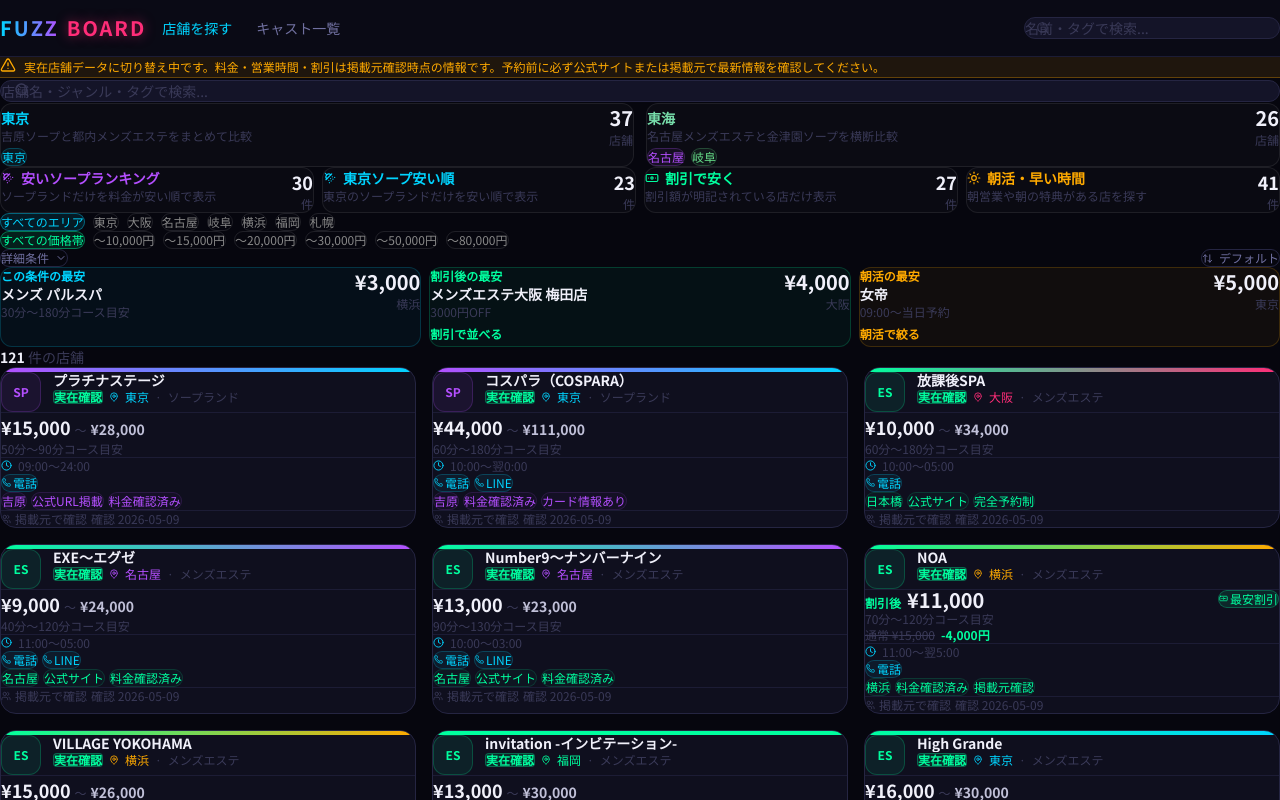
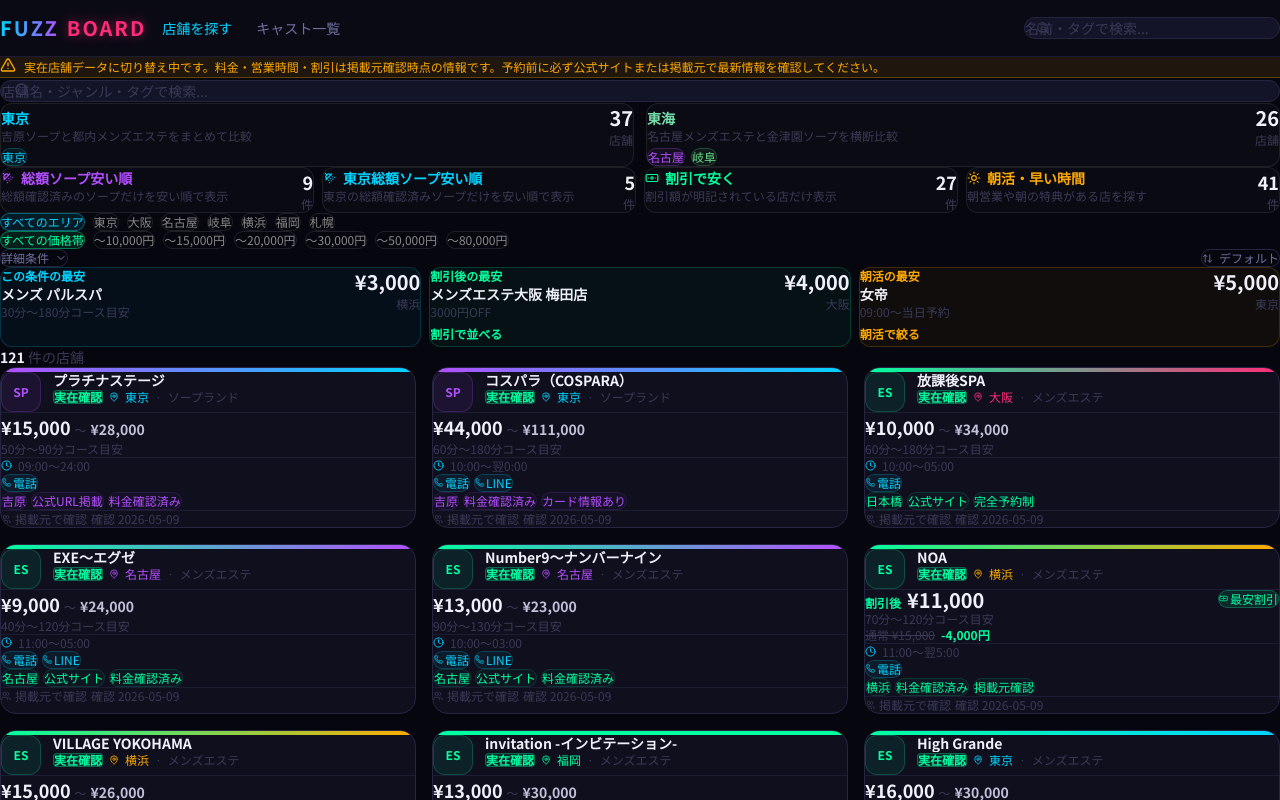
Before and after one commit to jim-auto/fuzoku-review-board, a React (Vite) app: page /#/shops in a window 1280 px wide. Shown: the top 800 px of the page. Built offline with nearby package versions, Linux system fonts and the light colour scheme.

Commit message:
Limit soap rankings to total prices

```diff
--- a/src/pages/HomePage.tsx
+++ b/src/pages/HomePage.tsx
@@ -6,6 +6,7 @@
 import ShopCard from '../components/ShopCard'
 import CastCard from '../components/CastCard'
 import { AREA_COLORS, AREA_NAMES, GENRE_COLORS, GENRES, REGION_GROUPS } from '../constants/taxonomy'
+import { isTotalComparableSoap } from '../utils/shops'
 
 const shops = shopsData as Shop[]
 const casts = castsData as Cast[]
@@ -54,13 +55,14 @@
   )
 }
 
-function buildShopQuery(params: { region?: string; area?: string; genre?: string; search?: string; sort?: string }): string {
+function buildShopQuery(params: { region?: string; area?: string; genre?: string; search?: string; sort?: string; total?: boolean }): string {
   const searchParams = new URLSearchParams()
   if (params.region) searchParams.set('region', params.region)
   if (params.area) searchParams.set('area', params.area)
   if (params.genre) searchParams.set('genre', params.genre)
   if (params.search) searchParams.set('q', params.search)
   if (params.sort) searchParams.set('sort', params.sort)
+  if (params.total) searchParams.set('total', '1')
   return `/shops?${searchParams.toString()}`
 }
 
@@ -83,11 +85,11 @@
     })),
   }))
   const cheapSoapRanking = shops
-    .filter(shop => shop.genre === 'ソープランド')
+    .filter(isTotalComparableSoap)
     .sort((a, b) => a.price.min - b.price.min)
     .slice(0, 5)
   const cheapTokyoSoapRanking = shops
-    .filter(shop => shop.area === '東京' && shop.genre === 'ソープランド')
+    .filter(shop => shop.area === '東京' && isTotalComparableSoap(shop))
     .sort((a, b) => a.price.min - b.price.min)
     .slice(0, 5)
 
@@ -234,10 +236,10 @@
           <h2 className="section-title mb-0">
             <span className="w-0.5 h-5 rounded-full bg-gradient-to-b from-neon-amber to-neon-purple flex-shrink-0" />
             <Trophy size={16} className="text-neon-amber" />
-            安いソープランキング
+            総額で安いソープランキング
           </h2>
           <Link
-            to={buildShopQuery({ genre: 'ソープランド', sort: 'price_asc' })}
+            to={buildShopQuery({ genre: 'ソープランド', sort: 'price_asc', total: true })}
             className="flex items-center gap-1 text-xs text-neon-cyan hover:text-neon-cyan/70 transition-colors"
           >
             すべて見る <ArrowRight size={12} />
@@ -270,10 +272,10 @@
           <h2 className="section-title mb-0">
             <span className="w-0.5 h-5 rounded-full bg-gradient-to-b from-neon-cyan to-neon-purple flex-shrink-0" />
             <Trophy size={16} className="text-neon-cyan" />
-            東京の安いソープランキング
+            東京の総額で安いソープランキング
           </h2>
           <Link
-            to={buildShopQuery({ area: '東京', genre: 'ソープランド', sort: 'price_asc' })}
+            to={buildShopQuery({ area: '東京', genre: 'ソープランド', sort: 'price_asc', total: true })}
             className="flex items-center gap-1 text-xs text-neon-cyan hover:text-neon-cyan/70 transition-colors"
           >
             すべて見る <ArrowRight size={12} />
--- a/src/pages/ShopListPage.tsx
+++ b/src/pages/ShopListPage.tsx
@@ -6,6 +6,7 @@
 import ShopCard from '../components/ShopCard'
 import SearchBar from '../components/SearchBar'
 import { getDiscountPrice } from '../utils/pricing'
+import { isTotalComparableSoap } from '../utils/shops'
 import { AREA_COLORS, AREA_NAMES, GENRE_COLORS, GENRE_NAMES, REGION_GROUPS } from '../constants/taxonomy'
 
 const allShops = shopsData as Shop[]
@@ -55,6 +56,7 @@
   reservation: string
   discount: boolean
   morning: boolean
+  total: boolean
   ns: boolean
   nn: boolean
   search: string
@@ -79,6 +81,7 @@
   reservation: '',
   discount: false,
   morning: false,
+  total: false,
   ns: false,
   nn: false,
   search: '',
@@ -99,6 +102,7 @@
     if (f.reservation && !s.reservation.includes(f.reservation)) return false
     if (f.discount && !getDiscountPrice(s).hasAmount) return false
     if (f.morning && !s.morning.available) return false
+    if (f.total && !isTotalComparableSoap(s)) return false
     if (f.ns && s.options.ns !== true) return false
     if (f.nn && s.options.nn !== true) return false
     if (f.search) {
@@ -174,6 +178,7 @@
     reservation: searchParams.get('reservation') ?? '',
     discount: searchParams.get('discount') === '1',
     morning: searchParams.get('morning') === '1',
+    total: searchParams.get('total') === '1',
     ns: searchParams.get('ns') === '1',
     nn: searchParams.get('nn') === '1',
     search: searchParams.get('q') ?? '',
@@ -191,8 +196,8 @@
   const activeRegionShortcuts = REGION_SHORTCUTS.find(group => group.region === filter.region)?.items ?? []
   const discountCount = allShops.filter(shop => getDiscountPrice(shop).hasAmount).length
   const morningCount = allShops.filter(shop => shop.morning.available).length
-  const soapCount = allShops.filter(shop => shop.genre === 'ソープランド').length
-  const tokyoSoapCount = allShops.filter(shop => shop.area === '東京' && shop.genre === 'ソープランド').length
+  const soapCount = allShops.filter(isTotalComparableSoap).length
+  const tokyoSoapCount = allShops.filter(shop => shop.area === '東京' && isTotalComparableSoap(shop)).length
 
   const updateFilter = (updater: (current: ShopFilter) => ShopFilter, nextSort: SortKey = sort) => {
     const next = updater(filter)
@@ -204,6 +209,7 @@
     if (next.reservation) params.set('reservation', next.reservation)
     if (next.discount) params.set('discount', '1')
     if (next.morning) params.set('morning', '1')
+    if (next.total) params.set('total', '1')
     if (next.ns) params.set('ns', '1')
     if (next.nn) params.set('nn', '1')
     if (next.search) params.set('q', next.search)
@@ -265,6 +271,7 @@
     filter.reservation && { key: 'reservation', label: filter.reservation, clear: () => updateFilter(f => ({ ...f, reservation: '' })) },
     filter.discount && { key: 'discount', label: '割引あり', clear: () => updateFilter(f => ({ ...f, discount: false })) },
     filter.morning && { key: 'morning', label: '朝活・早い時間', clear: () => updateFilter(f => ({ ...f, morning: false })) },
+    filter.total && { key: 'total', label: '総額確認済み', clear: () => updateFilter(f => ({ ...f, total: false })) },
     filter.ns && { key: 'ns', label: 'NS対応', clear: () => updateFilter(f => ({ ...f, ns: false })) },
     filter.nn && { key: 'nn', label: 'NN対応', clear: () => updateFilter(f => ({ ...f, nn: false })) },
     filter.search && { key: 'search', label: `検索: ${filter.search}`, clear: () => updateFilter(f => ({ ...f, search: '' })) },
@@ -370,9 +377,13 @@
 
       <div className="grid grid-cols-1 sm:grid-cols-2 lg:grid-cols-4 gap-2">
         <button
-          onClick={() => updateFilter(f => ({ ...f, genre: f.genre === 'ソープランド' ? '' : 'ソープランド' }), 'price_asc')}
+          onClick={() => updateFilter(f => ({
+            ...f,
+            genre: f.genre === 'ソープランド' && f.total ? '' : 'ソープランド',
+            total: !(f.genre === 'ソープランド' && f.total),
+          }), 'price_asc')}
           className="text-left rounded-xl border p-3 transition-all hover:-translate-y-0.5"
-          style={filter.genre === 'ソープランド' && sort === 'price_asc'
+          style={filter.genre === 'ソープランド' && filter.total && sort === 'price_asc'
             ? { background: 'rgba(180,79,255,0.12)', borderColor: 'rgba(180,79,255,0.5)', boxShadow: '0 8px 24px rgba(180,79,255,0.1)' }
             : { background: 'rgba(255,255,255,0.02)', borderColor: 'rgba(255,255,255,0.08)' }
           }
@@ -380,9 +391,9 @@
           <div className="flex items-start justify-between gap-3">
             <div>
               <div className="flex items-center gap-1.5 text-sm font-bold text-neon-purple">
-                <ShowerHead size={14} />安いソープランキング
+                <ShowerHead size={14} />総額ソープ安い順
               </div>
-              <div className="text-xs text-text-dim mt-1">ソープランドだけを料金が安い順で表示</div>
+              <div className="text-xs text-text-dim mt-1">総額確認済みのソープだけを安い順で表示</div>
             </div>
             <div className="text-right">
               <div className="text-lg font-black text-text-bright">{soapCount}</div>
@@ -395,11 +406,12 @@
           onClick={() => updateFilter(f => ({
             ...f,
             region: '',
-            area: f.area === '東京' && f.genre === 'ソープランド' ? '' : '東京',
-            genre: f.area === '東京' && f.genre === 'ソープランド' ? '' : 'ソープランド',
+            area: f.area === '東京' && f.genre === 'ソープランド' && f.total ? '' : '東京',
+            genre: f.area === '東京' && f.genre === 'ソープランド' && f.total ? '' : 'ソープランド',
+            total: !(f.area === '東京' && f.genre === 'ソープランド' && f.total),
           }), 'price_asc')}
           className="text-left rounded-xl border p-3 transition-all hover:-translate-y-0.5"
-          style={filter.area === '東京' && filter.genre === 'ソープランド' && sort === 'price_asc'
+          style={filter.area === '東京' && filter.genre === 'ソープランド' && filter.total && sort === 'price_asc'
             ? { background: 'rgba(0,212,255,0.12)', borderColor: 'rgba(0,212,255,0.5)', boxShadow: '0 8px 24px rgba(0,212,255,0.1)' }
             : { background: 'rgba(255,255,255,0.02)', borderColor: 'rgba(255,255,255,0.08)' }
           }
@@ -407,9 +419,9 @@
           <div className="flex items-start justify-between gap-3">
             <div>
               <div className="flex items-center gap-1.5 text-sm font-bold text-neon-cyan">
-                <ShowerHead size={14} />東京ソープ安い順
+                <ShowerHead size={14} />東京総額ソープ安い順
               </div>
-              <div className="text-xs text-text-dim mt-1">東京のソープランドだけを安い順で表示</div>
+              <div className="text-xs text-text-dim mt-1">東京の総額確認済みソープだけを安い順で表示</div>
             </div>
             <div className="text-right">
               <div className="text-lg font-black text-text-bright">{tokyoSoapCount}</div>
@@ -710,7 +722,7 @@
         <span className="text-sm text-text-dim">
           <span className="text-text-bright font-bold">{sorted.length}</span> 件の店舗
         </span>
-        {(filter.region || filter.area || filter.genre || filter.priceMax || filter.reservation || filter.discount || filter.morning || filter.ns || filter.nn || filter.search) && (
+        {(filter.region || filter.area || filter.genre || filter.priceMax || filter.reservation || filter.discount || filter.morning || filter.total || filter.ns || filter.nn || filter.search) && (
           <button
             onClick={() => updateFilter(() => DEFAULT_FILTER, 'default')}
             className="text-xs text-text-dim hover:text-neon-cyan transition-colors underline underline-offset-2"
--- /dev/null
+++ b/src/utils/shops.ts
@@ -0,0 +1,21 @@
+import type { Shop } from '../types'
+
+export function isTotalComparableSoap(shop: Shop): boolean {
+  if (shop.genre !== 'ソープランド') return false
+
+  const text = [
+    shop.description,
+    shop.price.unit,
+    ...shop.tags,
+    ...shop.options.extras,
+  ].join(' ')
+
+  const hasTotalSignal = text.includes('総額')
+  const hasNonTotalSignal =
+    text.includes('入浴料') ||
+    text.includes('入浴料のみ') ||
+    text.includes('別途サービス料') ||
+    text.includes('総額は電話確認')
+
+  return hasTotalSignal && !hasNonTotalSignal
+}
```
